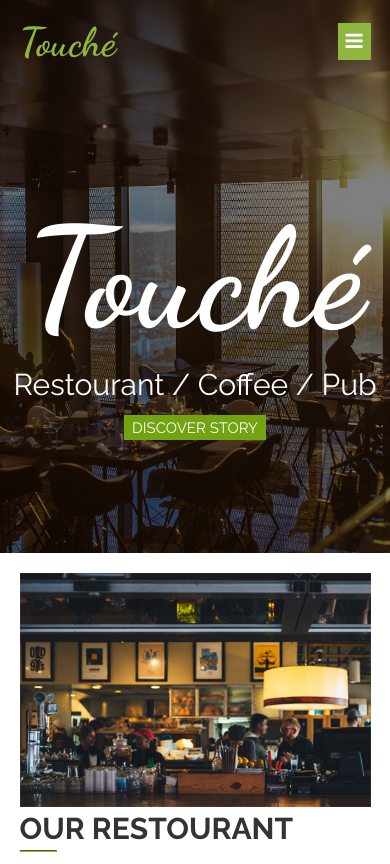
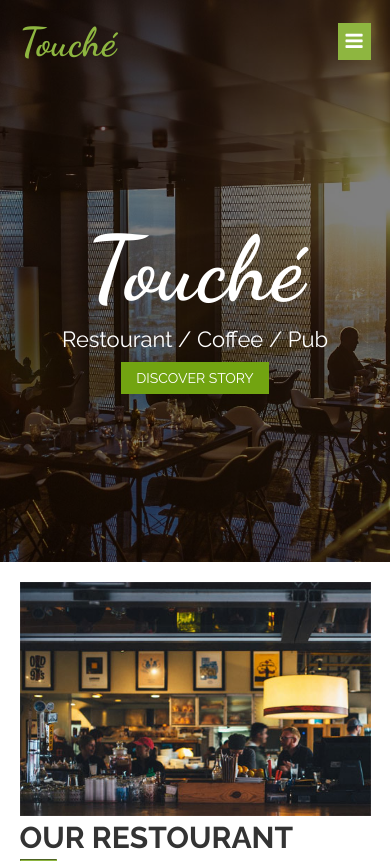
Before and after one commit to nemanja177/touche2, a plain HTML site: page index.html in a window 390 px wide. Shown: the top 864 px of the page. Drawn offline with Linux system fonts and the light colour scheme.

Commit message:
Mobile update

```diff
--- a/css/style-mob.css
+++ b/css/style-mob.css
@@ -1,5 +1,15 @@
 .landing-text {
-  padding: 50% 0% 30% 0%;
+  padding: 55% 0% 45% 0%;
+}
+.landing-text h1 {
+  font-size: 90px;
+}
+.landing-text h3 {
+  font-size: 22px;
+}
+.landing-text a {
+  padding: 2% 4%;
+  font-size: 14px;
 }
 .logo-holder h3 {
   font-size: 40px;
--- a/css/style.css
+++ b/css/style.css
@@ -11,9 +11,9 @@ html {
   font-weight: bold;
 }
 .active-nav {
-  top: 55px !important;
+  top: 62px !important;
   left: 0px !important;
-  transition: all 0.5s ease-in;
+  transition: all 0.3s ease-in;
 }
 .active-nav a:first-child {
   border-top: 1px solid white;
@@ -112,6 +112,7 @@ p,h1,h2,h3,h4,h5,h6 {
   width: 40%;
   display: flex;
   justify-content: space-between;
+  transition: all 300ms ease-in;
   margin-right: 5%;
 }
 .nav-holder a {
```
